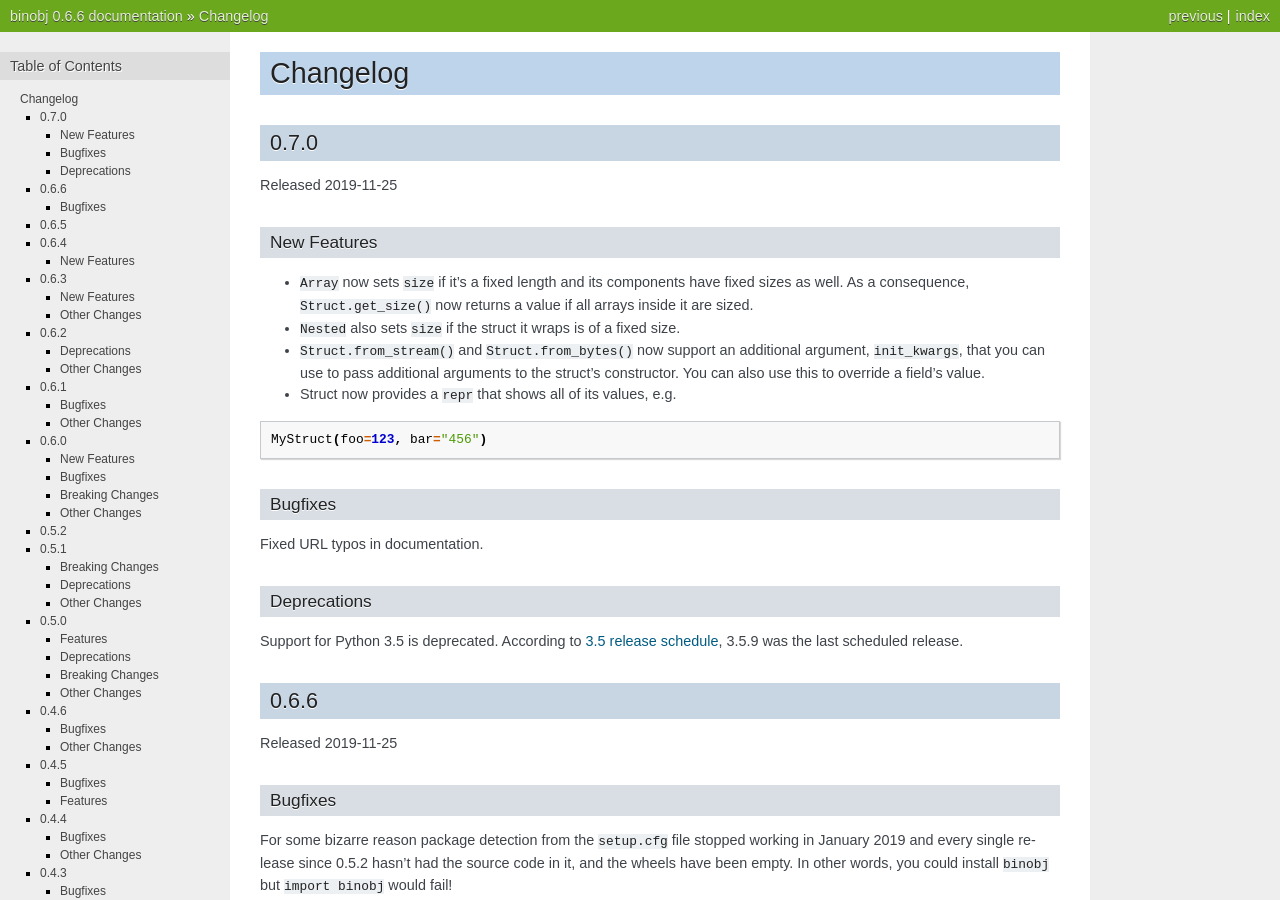
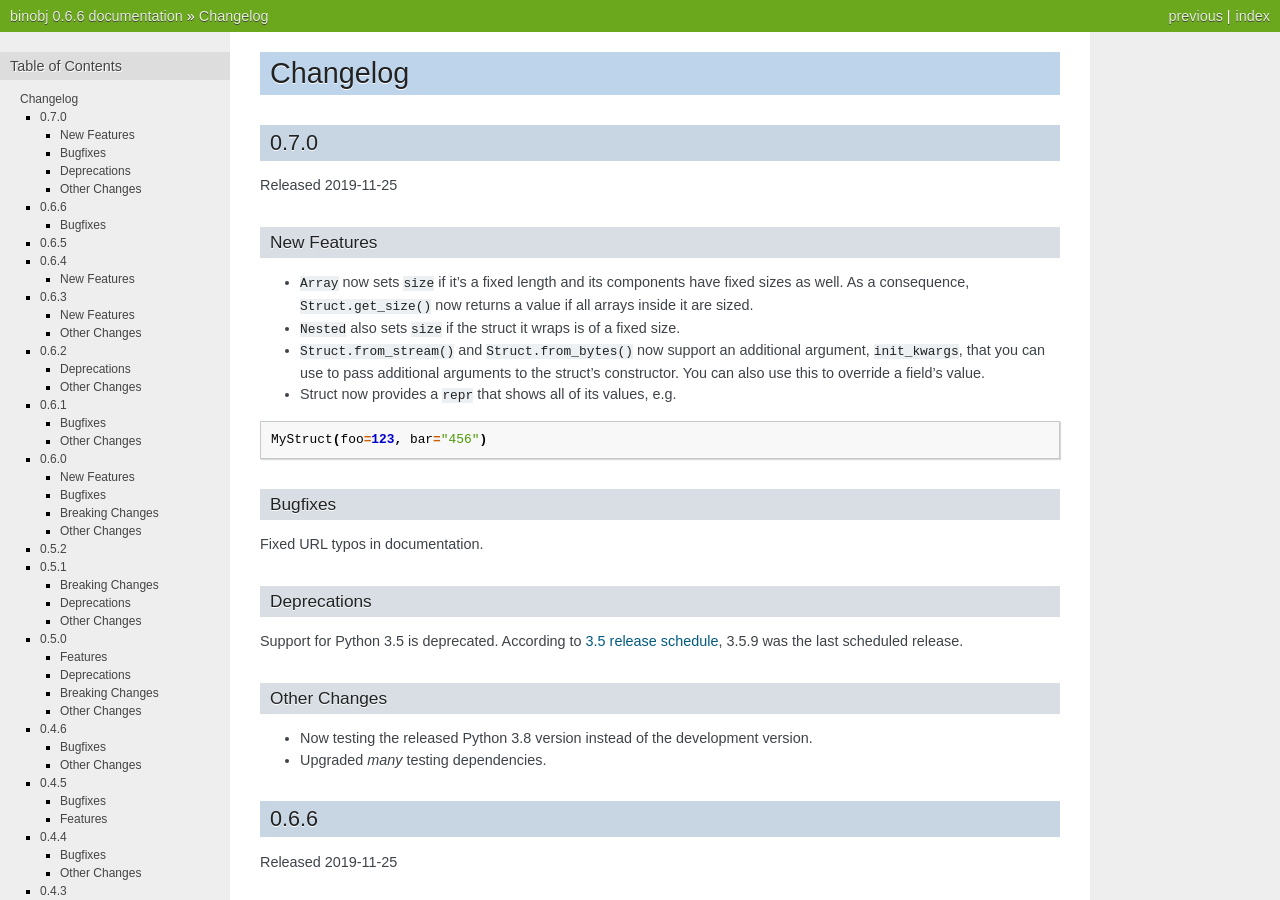
Before and after one commit to dargueta/binobj, a Sphinx documentation site: the page built from docs/source/CHANGELOG.rst, in a window 1280 px wide and 900 px high. Built offline with Sphinx 7.4.7, drawn with Linux system fonts in a browser that asks for light colours.

Commit message:
Start testing Python 3.8 release, not dev

```diff
--- a/docs/source/CHANGELOG.rst
+++ b/docs/source/CHANGELOG.rst
@@ -18,7 +18,7 @@
   the struct's constructor. You can also use this to override a field's value.
 * Struct now provides a ``repr`` that shows all of its values, e.g.
 
-::
+.. code-block::
 
     MyStruct(foo=123, bar="456")
 
@@ -34,6 +34,12 @@
 was the last scheduled release.
 
 .. _3.5 release schedule: https://www.python.org/dev/peps/pep-0478/
+
+Other Changes
+~~~~~~~~~~~~~
+
+* Now testing the released Python 3.8 version instead of the development version.
+* Upgraded *many* testing dependencies.
 
 0.6.6
 -----
```
Also changed, not shown: .travis.yml, 1 other file.
